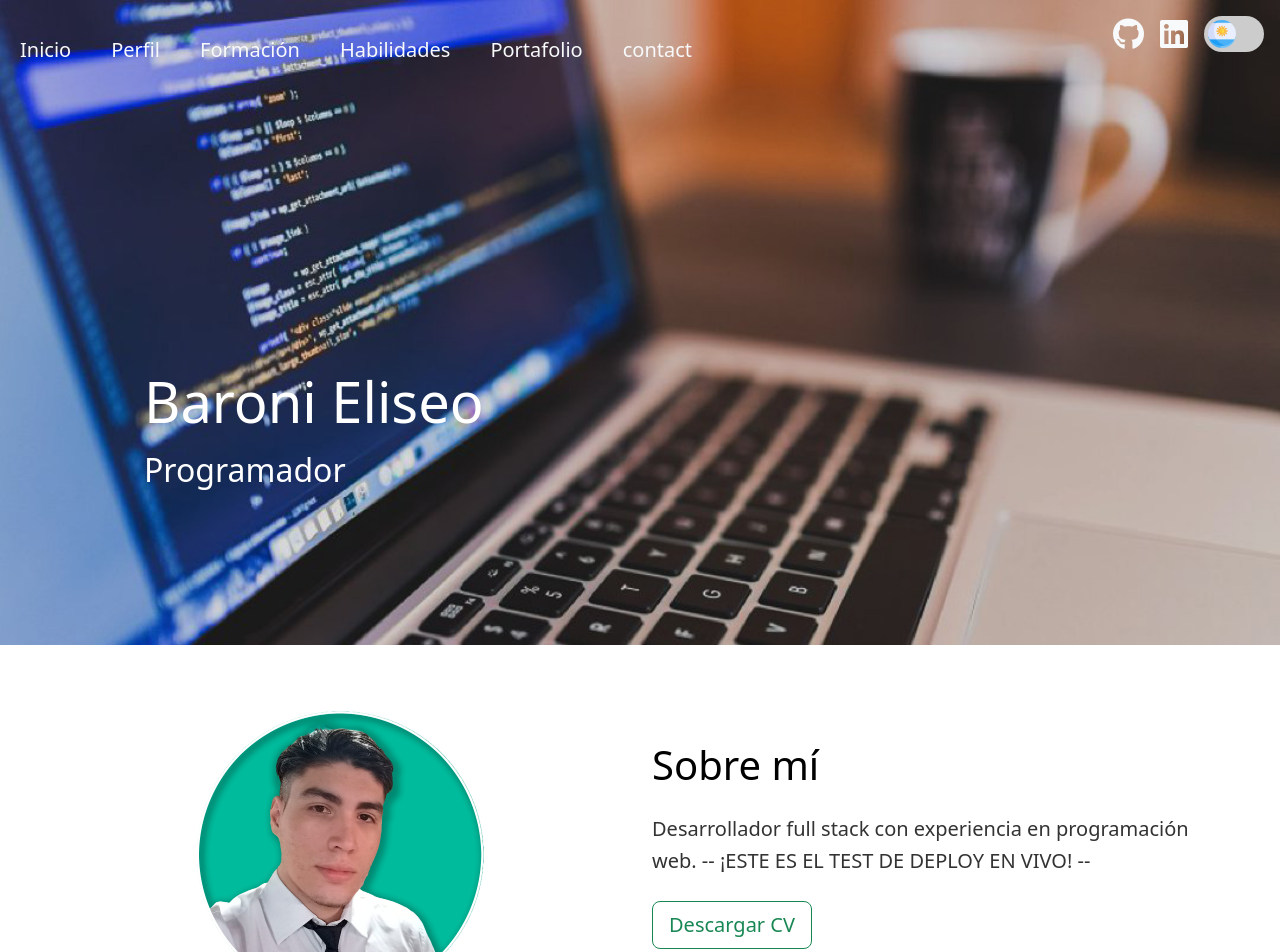
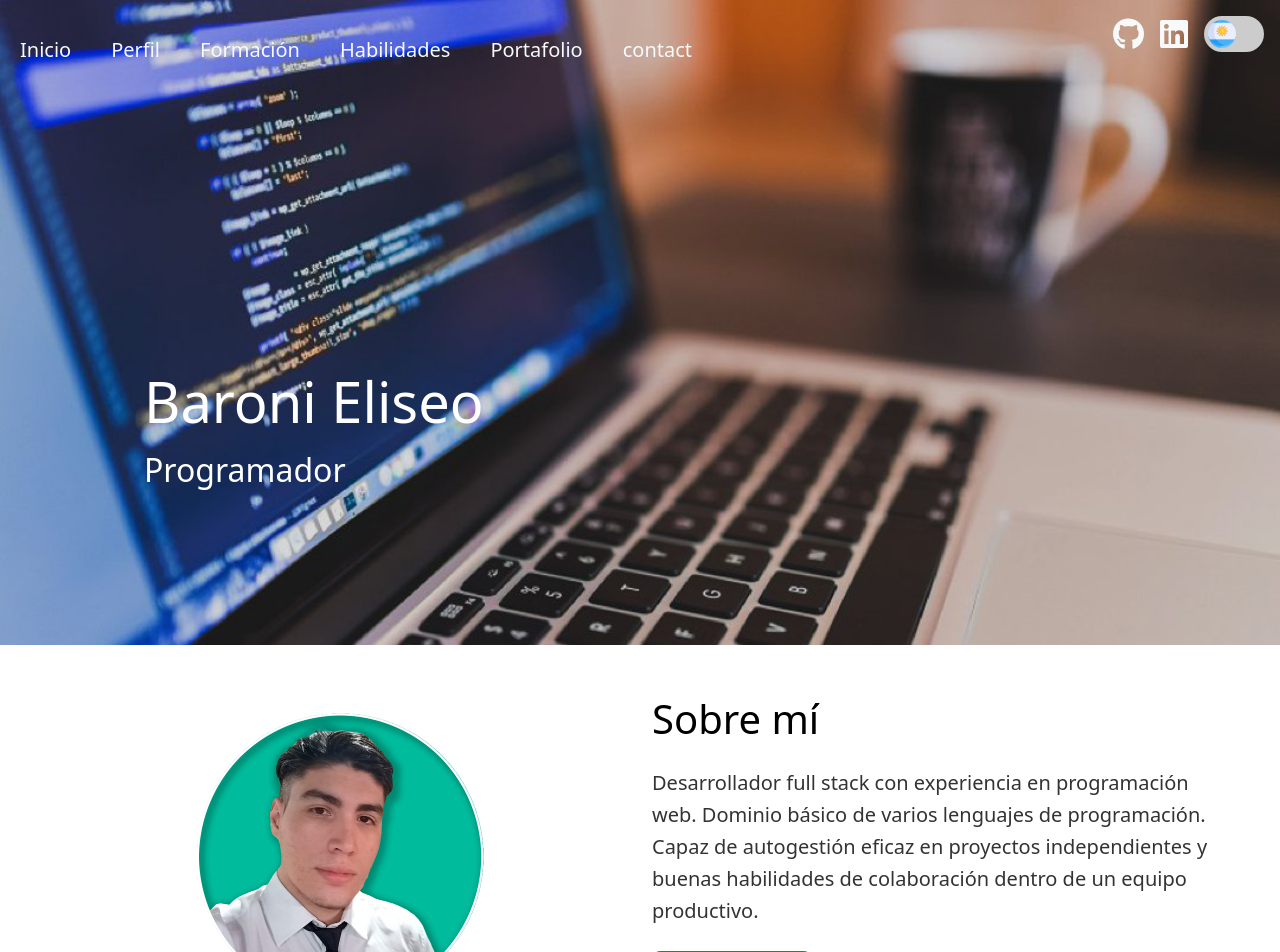
Before and after one commit to Eliseo-Baroni-97/personalpage, a React (Vite) app: page / in a window 1280 px wide. Shown: the top 952 px of the page. Built offline with nearby package versions, Linux system fonts and the light colour scheme.

Commit message:
revert: Elimina texto de prueba de la descripción

```diff
--- a/src/components/HeroSection.jsx
+++ b/src/components/HeroSection.jsx
@@ -5,12 +5,12 @@ import { useLanguage } from "../context/LanguageContext";
 const translations = {
   es: {
     name: "Sobre mí",
-    description: "Desarrollador full stack con experiencia en programación web. -- ¡ESTE ES EL TEST DE DEPLOY EN VIVO! --",
+    description: "Desarrollador full stack con experiencia en programación web. Dominio básico de varios lenguajes de programación. Capaz de autogestión eficaz en proyectos independientes y buenas habilidades de colaboración dentro de un equipo productivo.",
     downloadCV: "Descargar CV",
   },
   en: {
     name: "About me",
-    description: "Full stack developer with web programming experience. -- THIS IS THE LIVE DEPLOY TEST! --",
+    description: "Full stack developer with web programming experience. Basic mastery of various programming languages. Capable of effective self-management in independent projects and strong collaboration skills within a productive team.",
     downloadCV: "Download CV",
   },
 };
```
